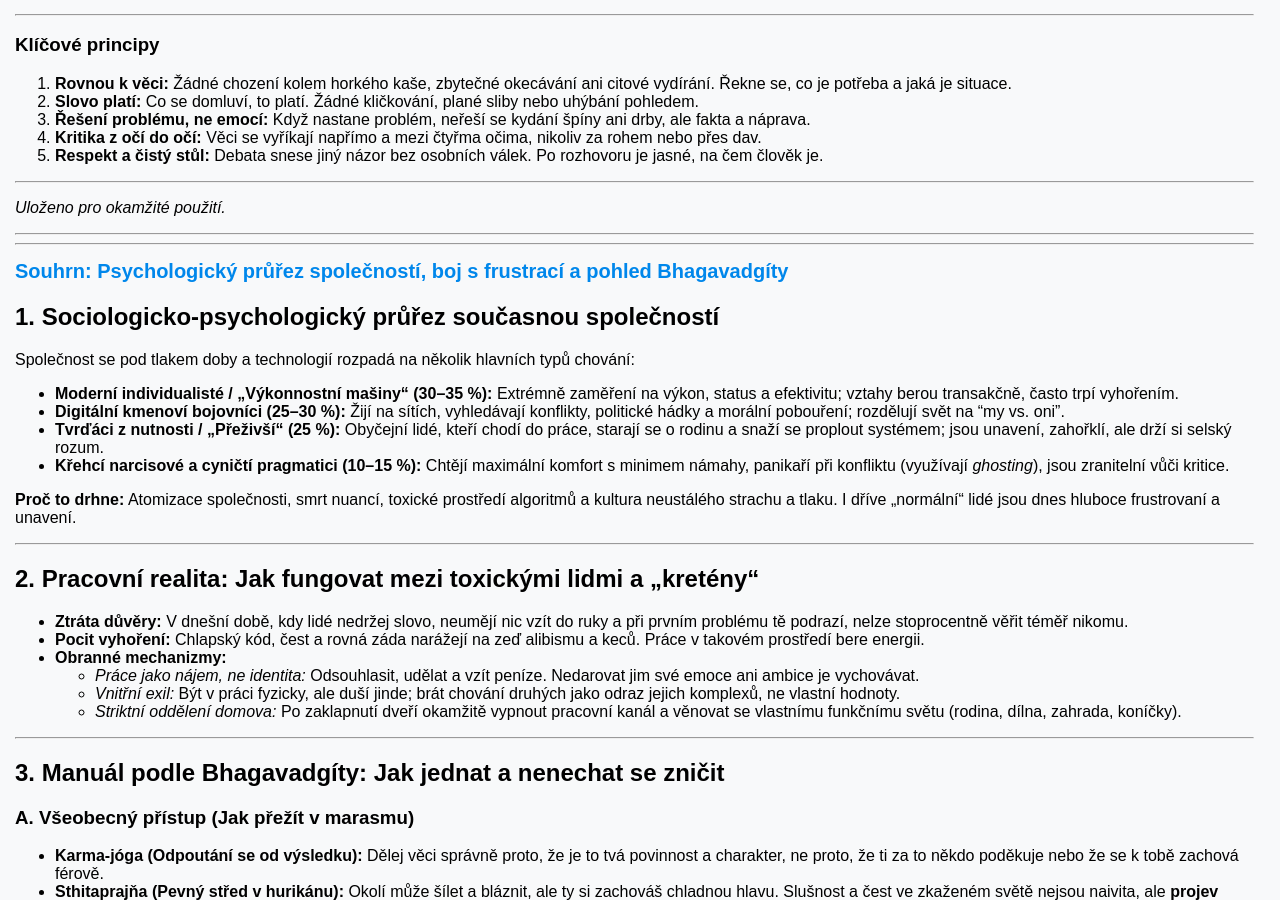
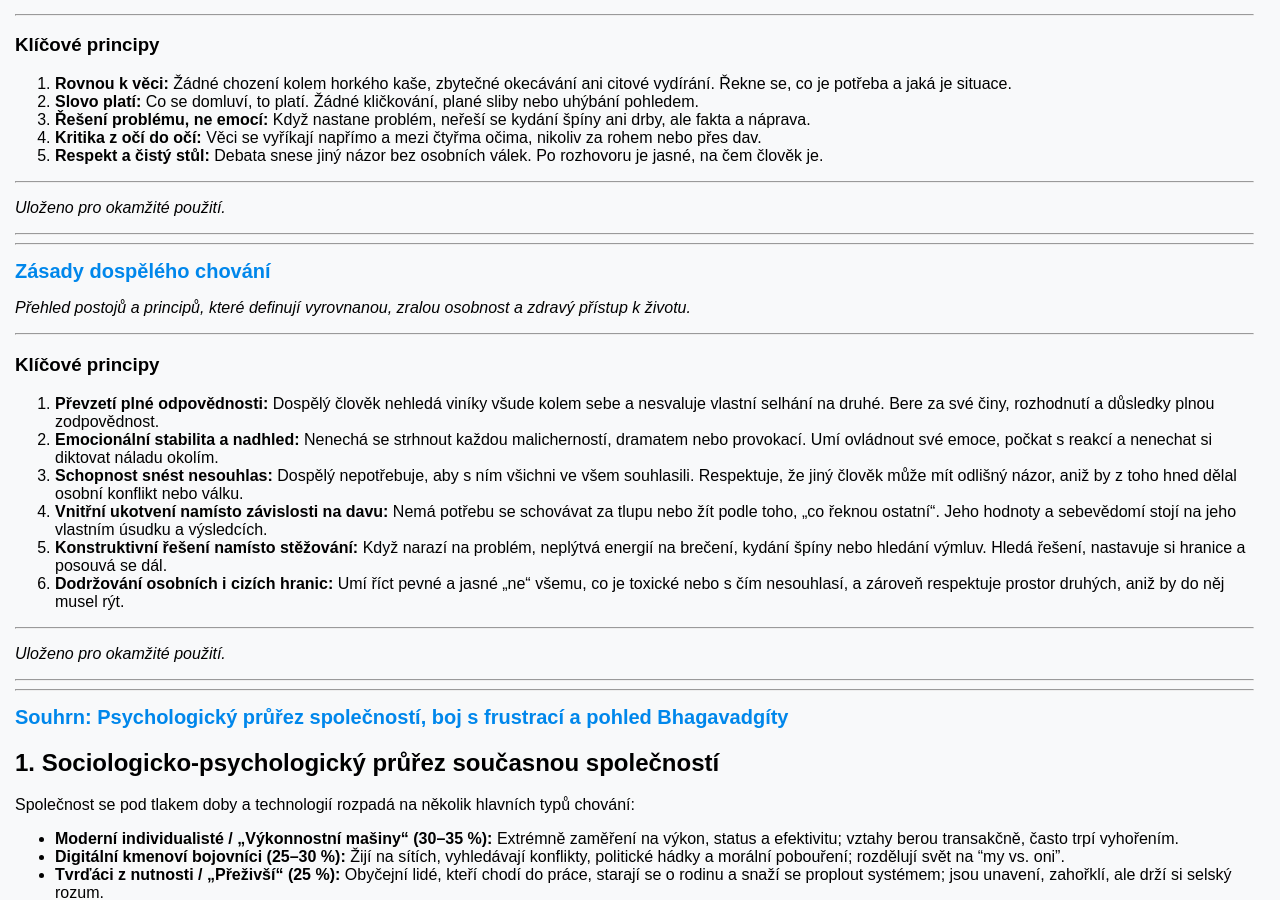
Before and after one commit to bedjan/bedjan.github.io, a Jekyll site: the page built from jak.md, in a window 1280 px wide and 900 px high, scrolled down 1052 px. Built offline with Jekyll 4.4.1, drawn with Linux system fonts in a browser that asks for light colours; our own code applies the rules of GitHub Pages for plain Markdown files.

Commit message:
Update jak.md

```diff
--- a/jak.md
+++ b/jak.md
@@ -55,6 +55,26 @@ Odvádíš svou poctivou práci kvůli sobě a své hrdosti, ne kvůli nim. Vzal
 
 -------
 -------
+# Zásady dospělého chování
+
+*Přehled postojů a principů, které definují vyrovnanou, zralou osobnost a zdravý přístup k životu.*
+
+---
+
+### Klíčové principy
+1. **Převzetí plné odpovědnosti:** Dospělý člověk nehledá viníky všude kolem sebe a nesvaluje vlastní selhání na druhé. Bere za své činy, rozhodnutí a důsledky plnou zodpovědnost.
+2. **Emocionální stabilita a nadhled:** Nenechá se strhnout každou malicherností, dramatem nebo provokací. Umí ovládnout své emoce, počkat s reakcí a nenechat si diktovat náladu okolím.
+3. **Schopnost snést nesouhlas:** Dospělý nepotřebuje, aby s ním všichni ve všem souhlasili. Respektuje, že jiný člověk může mít odlišný názor, aniž by z toho hned dělal osobní konflikt nebo válku.
+4. **Vnitřní ukotvení namísto závislosti na davu:** Nemá potřebu se schovávat za tlupu nebo žít podle toho, „co řeknou ostatní“. Jeho hodnoty a sebevědomí stojí na jeho vlastním úsudku a výsledcích.
+5. **Konstruktivní řešení namísto stěžování:** Když narazí na problém, neplýtvá energií na brečení, kydání špíny nebo hledání výmluv. Hledá řešení, nastavuje si hranice a posouvá se dál.
+6. **Dodržování osobních i cizích hranic:** Umí říct pevné a jasné „ne“ všemu, co je toxické nebo s čím nesouhlasí, a zároveň respektuje prostor druhých, aniž by do něj musel rýt.
+
+---
+*Uloženo pro okamžité použití.*
+
+
+-------
+-------
 
 # Souhrn: Psychologický průřez společností, boj s frustrací a pohled Bhagavadgíty
 
```
